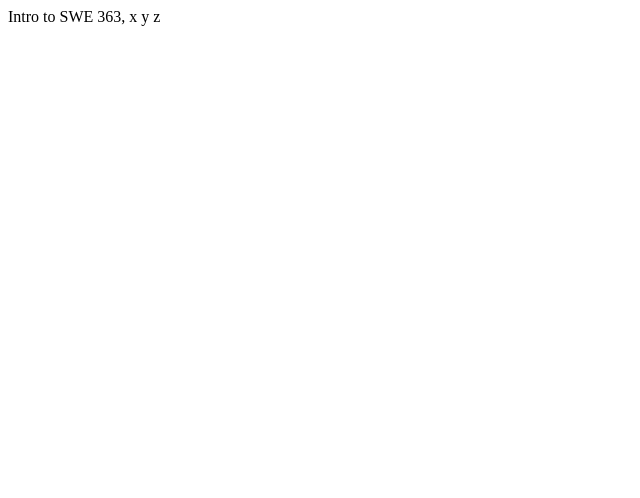
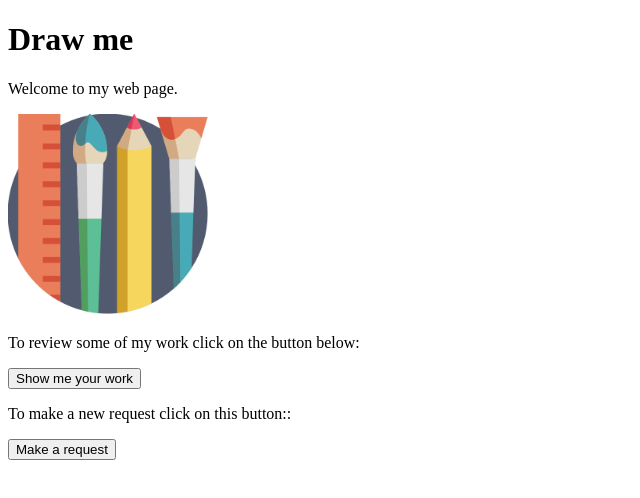
Before and after one commit to Feras532/SWE-363-231, a plain HTML site: page test.html in a window 1280 px wide. Shown: the whole page, without its empty margins (0-640 px from the left). Drawn offline with Linux system fonts and the light colour scheme.

Commit message:
push it brooo

```diff
--- a/test.html
+++ b/test.html
@@ -1,15 +1,19 @@
 <!DOCTYPE html>
-<html lang="en">
+<html>
 <head>
-    <meta charset="UTF-8">
-    <meta http-equiv="X-UA-Compatible" content="IE=edge">
-    <meta name="viewport" content="width=device-width, initial-scale=1.0">
-    <title>Document</title>
+  <title>Draw me</title>
 </head>
 <body>
-    Intro to SWE 363,
-    x
-    y
-    z
+  <h1>Draw me</h1>
+  <p>Welcome to my web page.</p>
+  <img src="assets\tools.png" alt="A drawing of a cat" width="200">
+  <p>To review some of my work click on the button below:</p>
+  <form>
+    <button type="submit" formaction="myWork.html">Show me your work</button>
+  </form>
+  <p>To make a new request click on this button::</p>
+  <button>Make a request</button>
+
+
 </body>
 </html>
```
Also changed, not shown: myWork.html (added, +12 -0 lines), assets/tools.png (added).
